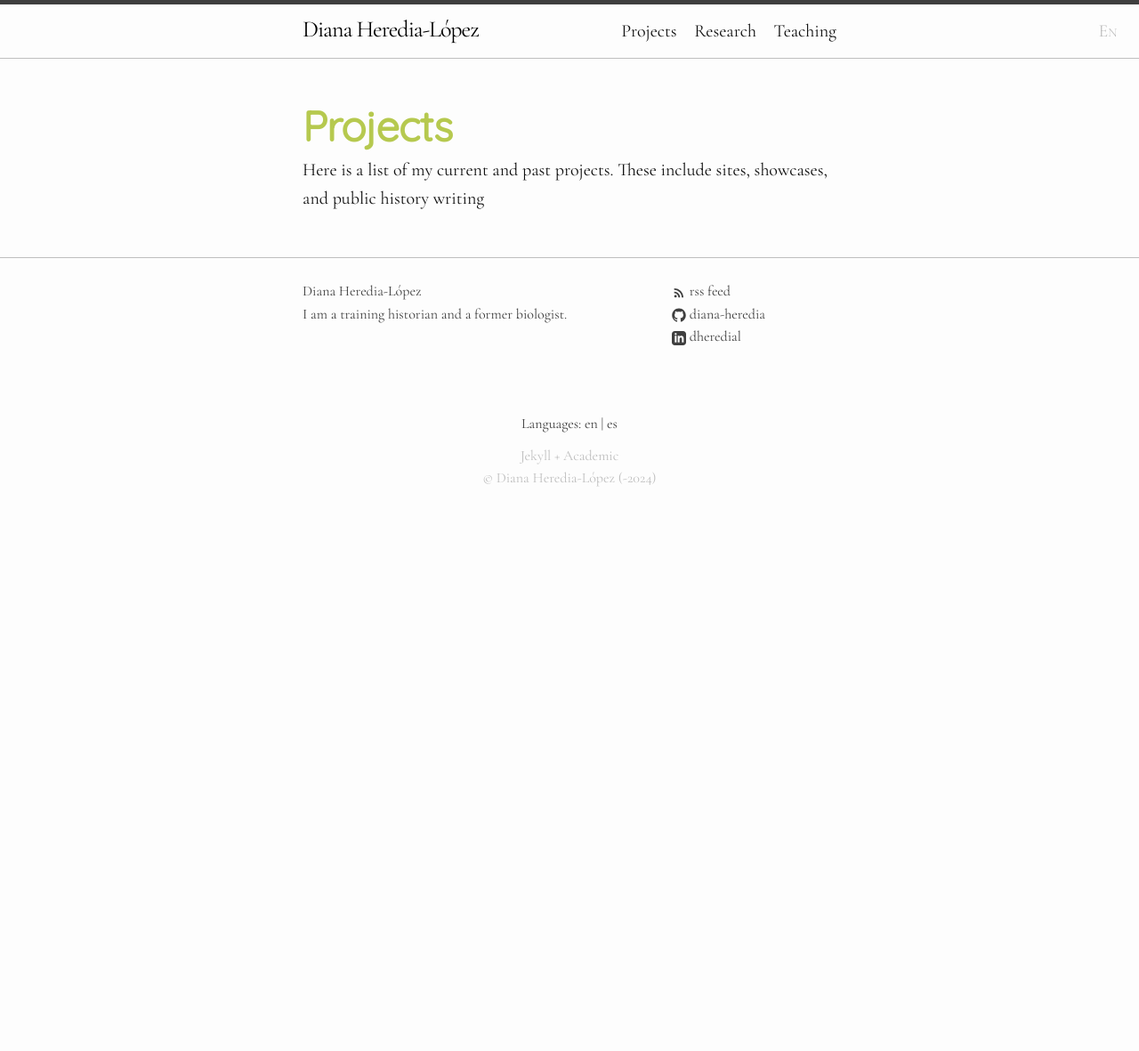
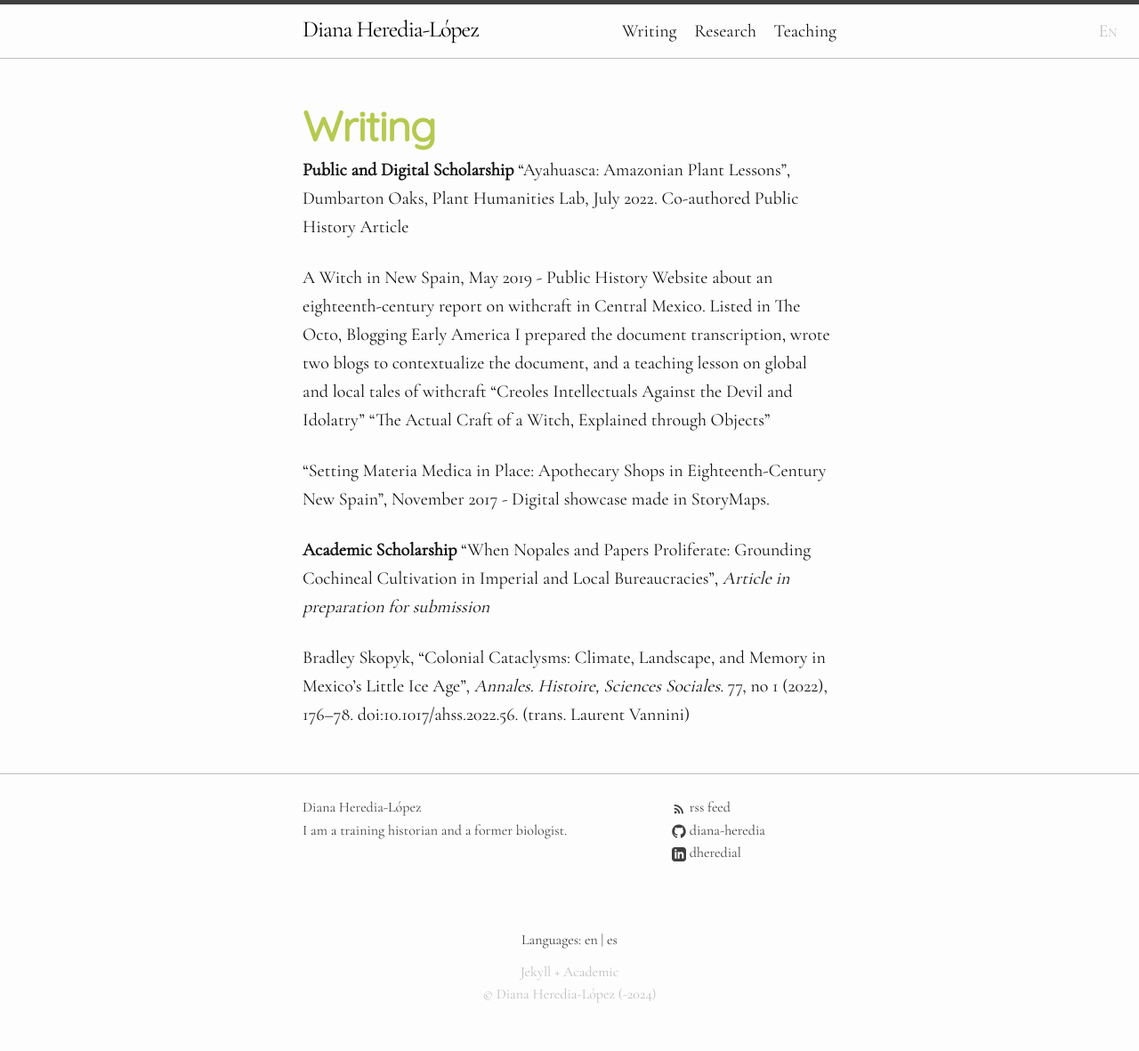
Before and after one commit to diana-heredia/diana-heredia.github.io, a Jekyll site: the page built from projects.markdown, in a window 1280 px wide. Shown: the whole page at 89% size. Built offline with Jekyll 4.4.1, drawn with Linux system fonts in a browser that asks for light colours; before the commit the page ends 900 px from its top, so only the background shows below that.

Commit message:
Update projects.markdown
changed title page to writing
Added public and digital history piece
This is a test

```diff
--- a/projects.markdown
+++ b/projects.markdown
@@ -1,7 +1,20 @@
 ---
 layout: page
-title: Projects
-permalink: /en/projects/
+title: Writing
+permalink: /en/writing/
 ---
- Here is a list of my current and past projects. These include sites, showcases,
- and public history writing
+ <b>Public and Digital Scholarship</b>
+“Ayahuasca: Amazonian Plant Lessons”, Dumbarton Oaks, Plant Humanities Lab, July 2022. Co-authored Public History Article
+
+A Witch in New Spain, May 2019 - Public History Website about an eighteenth-century report on withcraft in Central Mexico.
+Listed in The Octo, Blogging Early America
+I prepared the document transcription, wrote two blogs to contextualize the document, and a teaching lesson on global and local tales of withcraft
+"Creoles Intellectuals Against the Devil and Idolatry"
+"The Actual Craft of a Witch, Explained through Objects"
+
+“Setting Materia Medica in Place: Apothecary Shops in Eighteenth-Century New Spain”, November 2017 - Digital showcase made in StoryMaps.
+
+ <b>Academic Scholarship</b>
+ “When Nopales and Papers Proliferate: Grounding Cochineal Cultivation in Imperial and Local Bureaucracies”, <i> Article in preparation for submission </i>
+
+Bradley Skopyk, “Colonial Cataclysms: Climate, Landscape, and Memory in Mexico’s Little Ice Age”, <i>Annales. Histoire, Sciences Sociales.</i> 77, no 1 (2022), 176–78. doi:10.1017/ahss.2022.56. (trans. Laurent Vannini)
```
